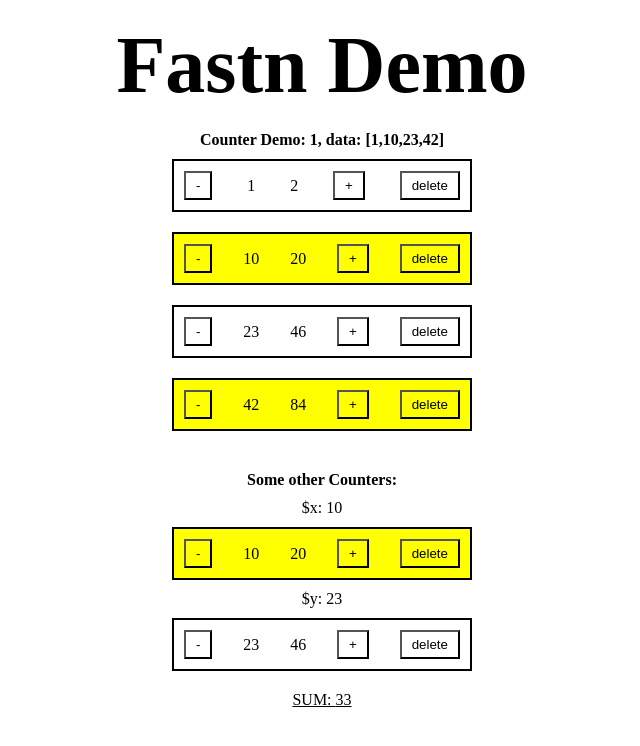
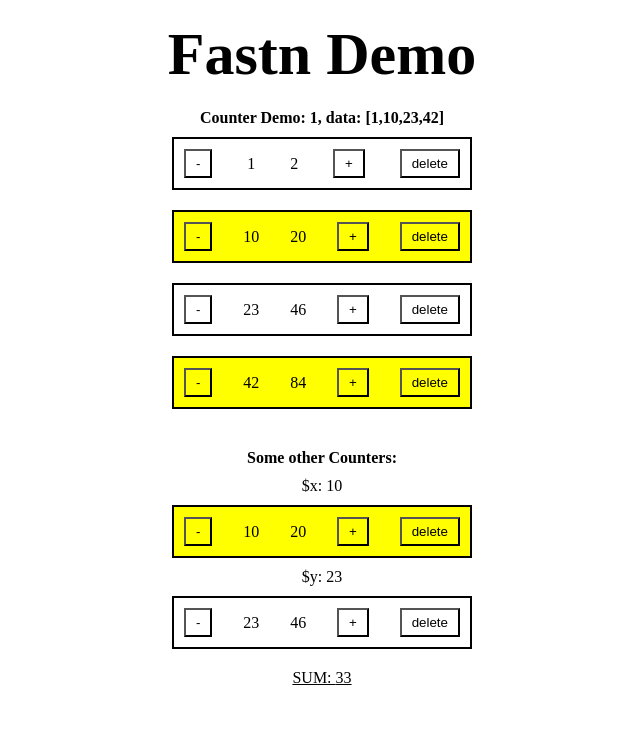
Before and after one commit to ashutosh887/ftd-counter, a React (Vite) app: page / in a window 1280 px wide. Shown: the top 746 px of the page, without its empty margins (318-958 px from the left). Built offline with nearby package versions, Linux system fonts and the light colour scheme.

Commit message:
fix: text

```diff
--- a/src/App.tsx
+++ b/src/App.tsx
@@ -36,7 +36,7 @@ const App = () => {
     >
       <h1
         style={{
-          fontSize: 80,
+          fontSize: 60,
           margin: 20,
         }}
       >
```
